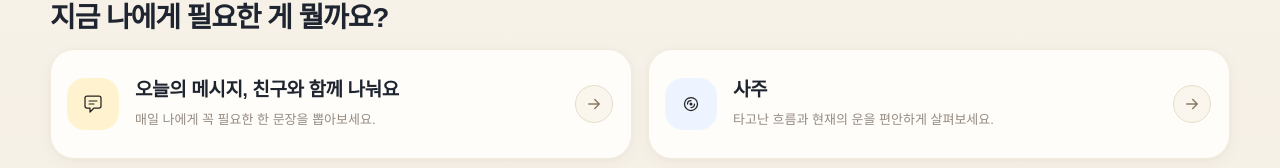
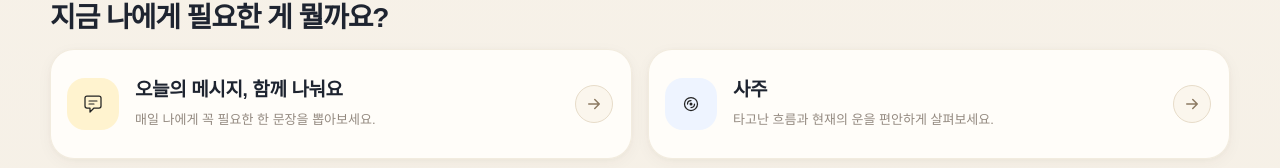
Before and after one commit to inhwoi7/dasangdam-com-top, a Next.js app: page / in a window 1280 px wide. Shown: the part 442-610 px from the top of the page. Built offline with nearby package versions, Linux system fonts and the light colour scheme; no server answers.

Commit message:
함께 나눠요

```diff
--- a/app/page.tsx
+++ b/app/page.tsx
@@ -12,7 +12,7 @@ type ServiceItem = {
 };
 
 const SERVICES: ServiceItem[] = [
-  { title: "오늘의 메시지, 친구와 함께 나눠요", description: "매일 나에게 꼭 필요한 한 문장을 뽑아보세요.", href: "/services/message", icon: "message" },
+  { title: "오늘의 메시지, 함께 나눠요", description: "매일 나에게 꼭 필요한 한 문장을 뽑아보세요.", href: "/services/message", icon: "message" },
   { title: "사주", description: "타고난 흐름과 현재의 운을 편안하게 살펴보세요.", href: "/services/saju", icon: "saju" },
   { title: "행운의 숫자", description: "가벼운 마음으로 확인하는 행운의 숫자를 확인해보세요.", href: "/services/lucky", icon: "lucky" },
   { title: "MBTI 매칭", description: "성향과 관계 패턴을 쉽고 명확하게 이해해보세요.", href: "/services/mbti", icon: "mbti" },
```
